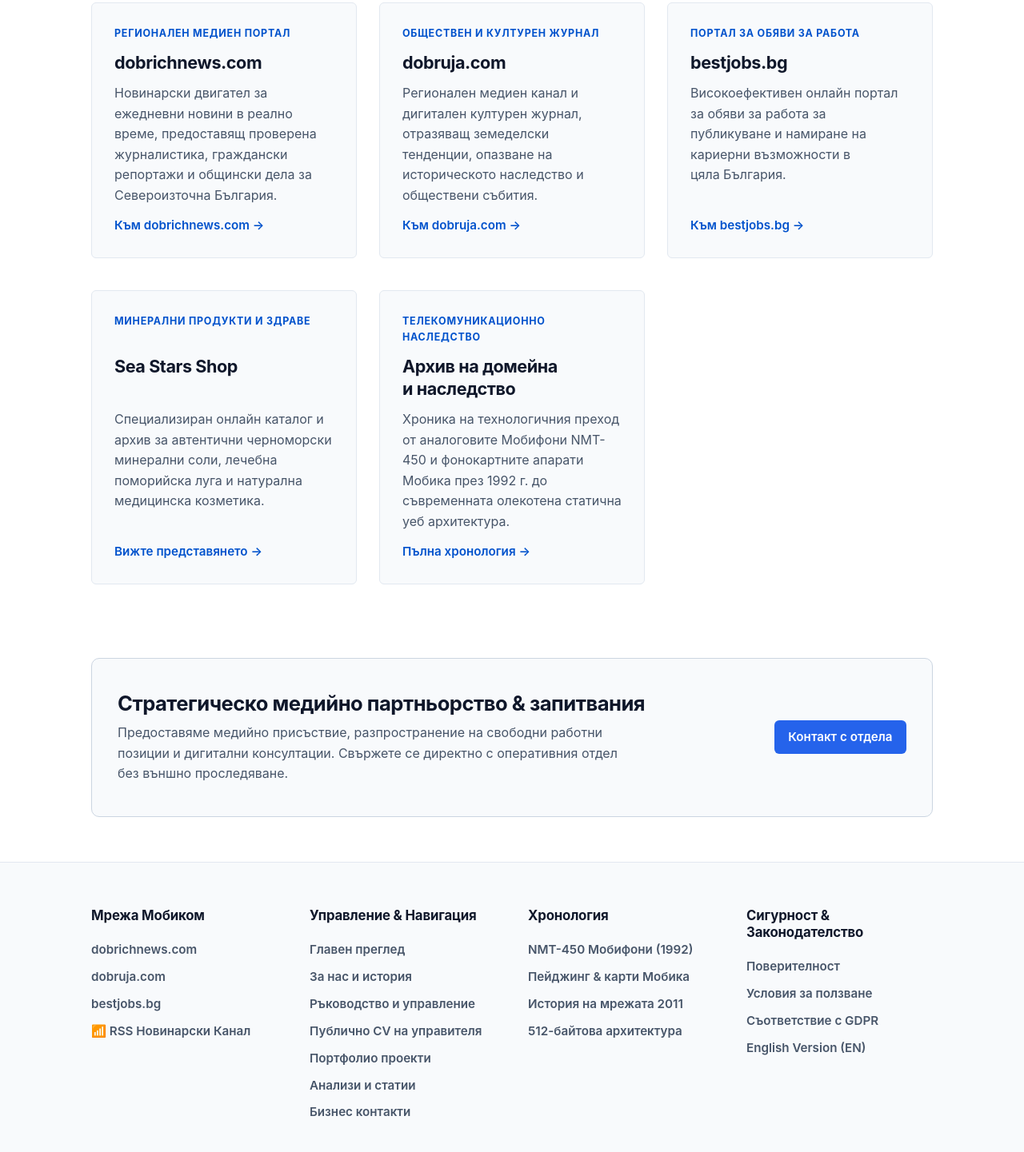
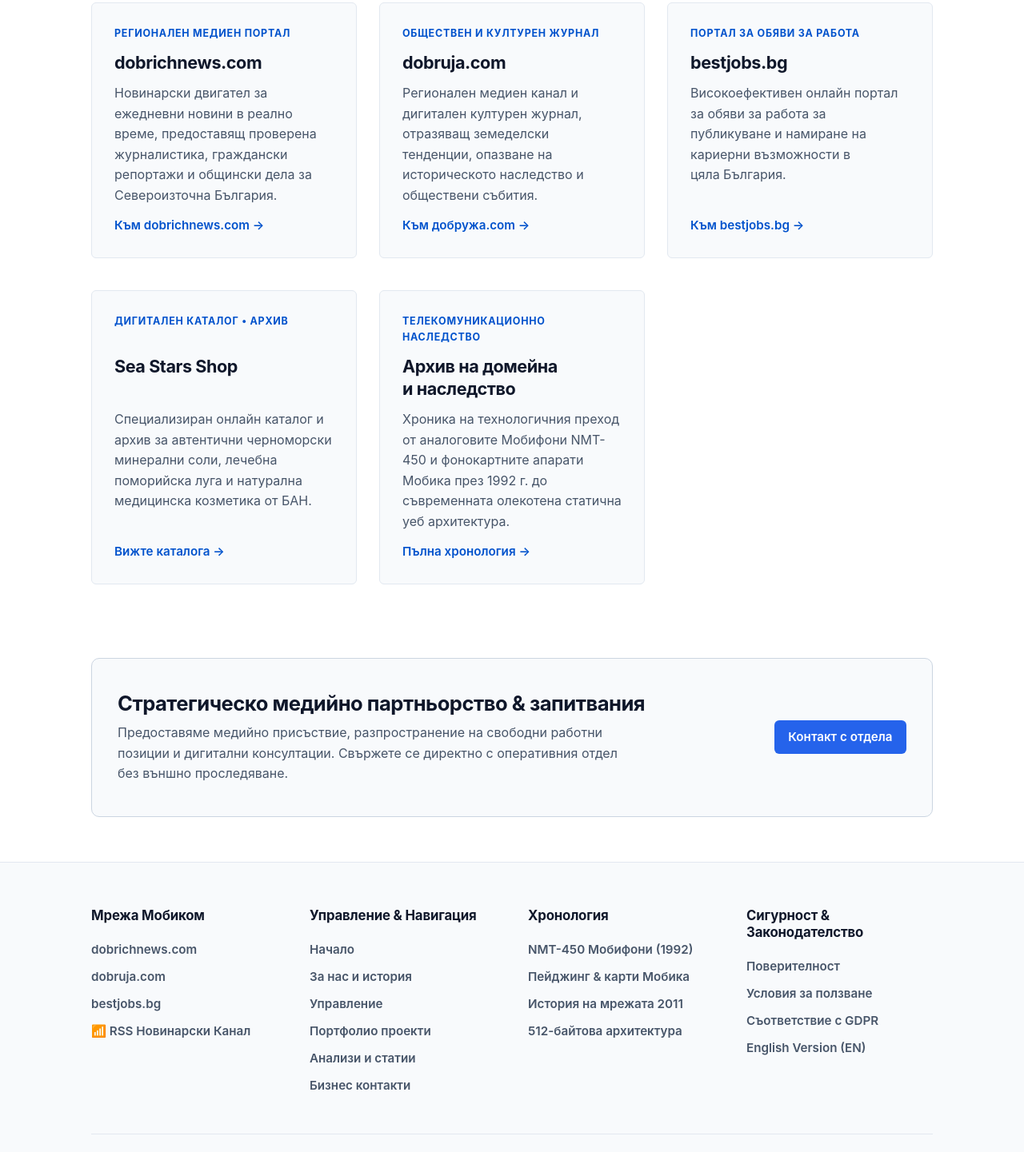
Before and after one commit to mobikom/mobikom.github.io, a plain HTML site: page bg/index.html in a window 1280 px wide. Shown: the part 799-2240 px from the top of the page at 80% size. Drawn offline with Linux system fonts and the light colour scheme.

Commit message:
Update index.html

```diff
--- a/bg/index.html
+++ b/bg/index.html
@@ -127,7 +127,7 @@
             <span class="card-meta">ОБЩЕСТВЕН И КУЛТУРЕН ЖУРНАЛ</span>
             <h3>dobruja.com</h3>
             <p>Регионален медиен канал и дигитален културен журнал, отразяващ земеделски тенденции, опазване на историческото наследство и обществени събития.</p>
-            <a href="https://www.dobruja.com" class="card-link" rel="noopener noreferrer" target="_blank" title="Посетете добруджа.ком">Към dobruja.com &rarr;</a>
+            <a href="https://www.dobruja.com" class="card-link" rel="noopener noreferrer" target="_blank" title="Посетете добруджа.ком">Към добружа.com &rarr;</a>
           </article>
 
           <article class="feature-card" data-searchable="bestjobs recruitment job board vacancies careers bulgaria работа обяви свободни позиции кариера подбор">
@@ -137,11 +137,12 @@
             <a href="https://bestjobs.bg" class="card-link" rel="noopener noreferrer" target="_blank" title="Посетете bestjobs.bg">Към bestjobs.bg &rarr;</a>
           </article>
 
+          <!-- Sea Stars: Запазен за органичен SEO трафик и запазване на входящите връзки -->
           <article class="feature-card" data-searchable="seastars pomorie curative lye mineral black sea salts cosmetics сий старс поморие поморийска луга соли минерали здраве козметика">
-            <span class="card-meta">МИНЕРАЛНИ ПРОДУКТИ И ЗДРАВЕ</span>
+            <span class="card-meta">ДИГИТАЛЕН КАТАЛОГ &bull; АРХИВ</span>
             <h3>Sea Stars Shop</h3>
-            <p>Специализиран онлайн каталог и архив за автентични черноморски минерални соли, лечебна поморийска луга и натурална медицинска козметика.</p>
-            <a href="/portfolio/#seastars" class="card-link" title="Преглед на минералния проект">Вижте представянето &rarr;</a>
+            <p>Специализиран онлайн каталог и архив за автентични черноморски минерални соли, лечебна поморийска луга и натурална медицинска козметика от БАН.</p>
+            <a href="/portfolio/#seastars" class="card-link" title="Преглед на архивния минерален проект">Вижте каталога &rarr;</a>
           </article>
 
           <article class="feature-card" data-searchable="history heritage nmt-450 mobifons 1992 pagers beepers rtc mobikom telecommunications история мобифони пейджъри ртк мобиком архиви телекомуникации">
@@ -182,10 +183,9 @@
         <div class="footer-col">
           <h4>Управление &amp; Навигация</h4>
           <ul>
-            <li><a href="/bg/" class="card-link" title="Главен преглед">Главен преглед</a></li>
+            <li><a href="/bg/" class="card-link" title="Начало">Начало</a></li>
             <li><a href="/about/" class="card-link" title="За нас и история">За нас и история</a></li>
-            <li><a href="/about/leadership-governance/" class="card-link" title="Корпоративно управление">Ръководство и управление</a></li>
-            <li><a href="/stoyanov/bg/" class="card-link" title="Публично CV на Стоян Стоянов, MBA">Публично CV на управителя</a></li>
+            <li><a href="/about/governance/" class="card-link" title="Корпоративно управление">Управление</a></li>
             <li><a href="/portfolio/" class="card-link" title="Портфолио активи">Портфолио проекти</a></li>
             <li><a href="/blog/" class="card-link" title="Технически статии">Анализи и статии</a></li>
             <li><a href="/contact/" class="card-link" title="Директен контакт">Бизнес контакти</a></li>
```
